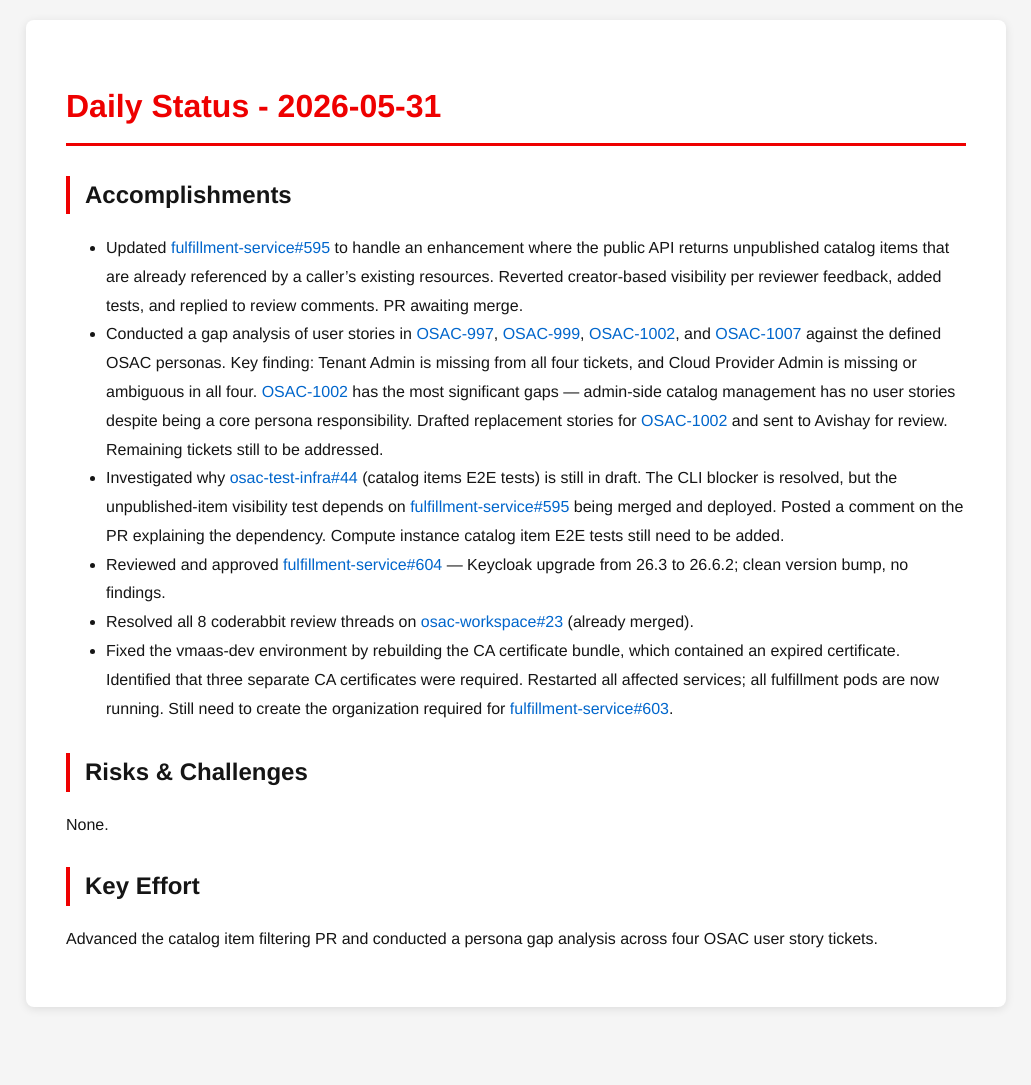
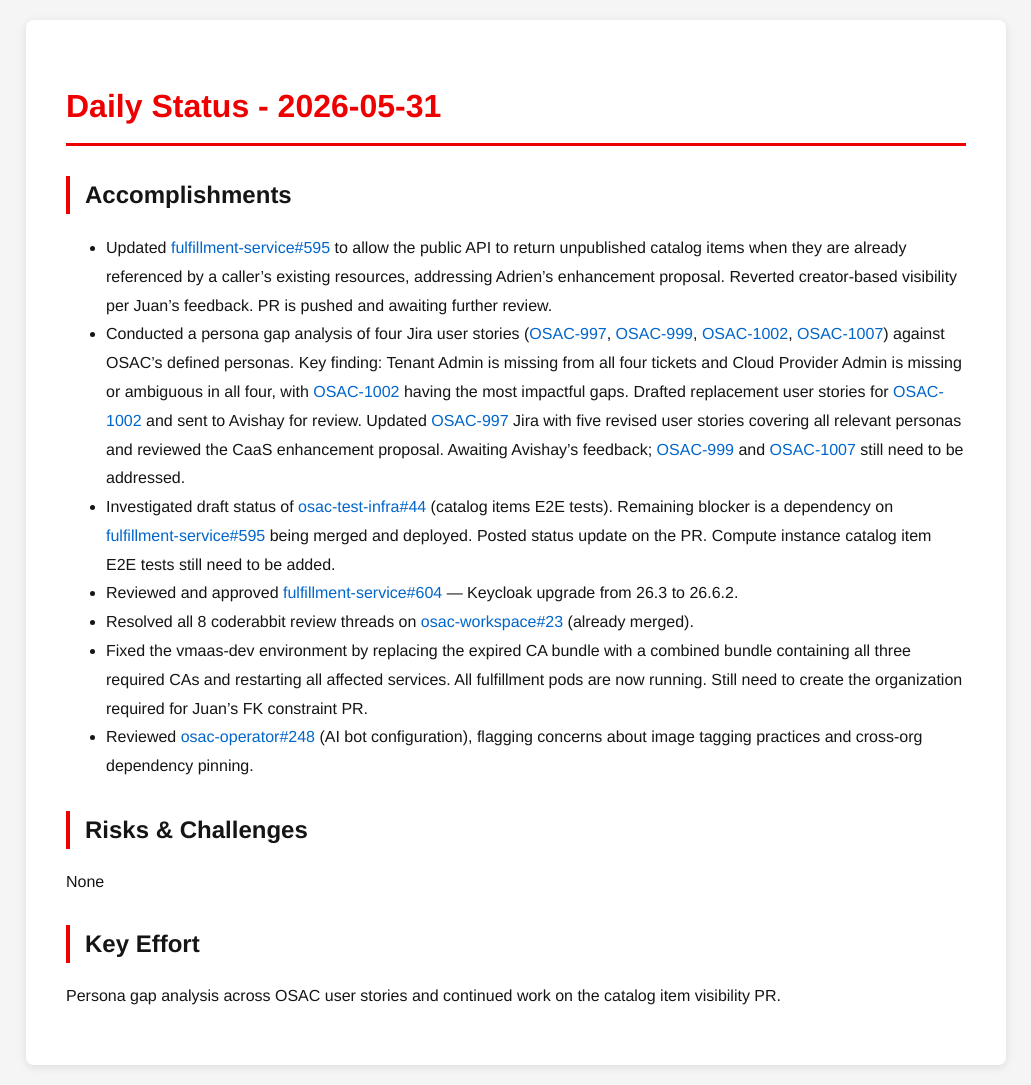
Before and after one commit to tzvatot/daily-status, a Jekyll site: the page built from 2026-05-31.md, in a window 1280 px wide. Shown: the whole page, without its empty margins (124-1155 px from the left). Built offline with Jekyll 4.4.1, drawn with Linux system fonts in a browser that asks for light colours; before the commit the page ends 1027 px from its top, so only the background shows below that.

Commit message:
Daily status update - 2026-05-31

```diff
--- a/2026-05-31.md
+++ b/2026-05-31.md
@@ -7,15 +7,16 @@
 # Daily Status - 2026-05-31
 
 ## Accomplishments
-- Updated [fulfillment-service#595](https://github.com/osac-project/fulfillment-service/pull/595) to handle an enhancement where the public API returns unpublished catalog items that are already referenced by a caller's existing resources. Reverted creator-based visibility per reviewer feedback, added tests, and replied to review comments. PR awaiting merge.
-- Conducted a gap analysis of user stories in [OSAC-997](https://redhat.atlassian.net/browse/OSAC-997), [OSAC-999](https://redhat.atlassian.net/browse/OSAC-999), [OSAC-1002](https://redhat.atlassian.net/browse/OSAC-1002), and [OSAC-1007](https://redhat.atlassian.net/browse/OSAC-1007) against the defined OSAC personas. Key finding: Tenant Admin is missing from all four tickets, and Cloud Provider Admin is missing or ambiguous in all four. [OSAC-1002](https://redhat.atlassian.net/browse/OSAC-1002) has the most significant gaps — admin-side catalog management has no user stories despite being a core persona responsibility. Drafted replacement stories for [OSAC-1002](https://redhat.atlassian.net/browse/OSAC-1002) and sent to Avishay for review. Remaining tickets still to be addressed.
-- Investigated why [osac-test-infra#44](https://github.com/osac-project/osac-test-infra/pull/44) (catalog items E2E tests) is still in draft. The CLI blocker is resolved, but the unpublished-item visibility test depends on [fulfillment-service#595](https://github.com/osac-project/fulfillment-service/pull/595) being merged and deployed. Posted a comment on the PR explaining the dependency. Compute instance catalog item E2E tests still need to be added.
-- Reviewed and approved [fulfillment-service#604](https://github.com/osac-project/fulfillment-service/pull/604) — Keycloak upgrade from 26.3 to 26.6.2; clean version bump, no findings.
+- Updated [fulfillment-service#595](https://github.com/osac-project/fulfillment-service/pull/595) to allow the public API to return unpublished catalog items when they are already referenced by a caller's existing resources, addressing Adrien's enhancement proposal. Reverted creator-based visibility per Juan's feedback. PR is pushed and awaiting further review.
+- Conducted a persona gap analysis of four Jira user stories ([OSAC-997](https://redhat.atlassian.net/browse/OSAC-997), [OSAC-999](https://redhat.atlassian.net/browse/OSAC-999), [OSAC-1002](https://redhat.atlassian.net/browse/OSAC-1002), [OSAC-1007](https://redhat.atlassian.net/browse/OSAC-1007)) against OSAC's defined personas. Key finding: Tenant Admin is missing from all four tickets and Cloud Provider Admin is missing or ambiguous in all four, with [OSAC-1002](https://redhat.atlassian.net/browse/OSAC-1002) having the most impactful gaps. Drafted replacement user stories for [OSAC-1002](https://redhat.atlassian.net/browse/OSAC-1002) and sent to Avishay for review. Updated [OSAC-997](https://redhat.atlassian.net/browse/OSAC-997) Jira with five revised user stories covering all relevant personas and reviewed the CaaS enhancement proposal. Awaiting Avishay's feedback; [OSAC-999](https://redhat.atlassian.net/browse/OSAC-999) and [OSAC-1007](https://redhat.atlassian.net/browse/OSAC-1007) still need to be addressed.
+- Investigated draft status of [osac-test-infra#44](https://github.com/osac-project/osac-test-infra/pull/44) (catalog items E2E tests). Remaining blocker is a dependency on [fulfillment-service#595](https://github.com/osac-project/fulfillment-service/pull/595) being merged and deployed. Posted status update on the PR. Compute instance catalog item E2E tests still need to be added.
+- Reviewed and approved [fulfillment-service#604](https://github.com/osac-project/fulfillment-service/pull/604) — Keycloak upgrade from 26.3 to 26.6.2.
 - Resolved all 8 coderabbit review threads on [osac-workspace#23](https://github.com/osac-project/osac-workspace/pull/23) (already merged).
-- Fixed the vmaas-dev environment by rebuilding the CA certificate bundle, which contained an expired certificate. Identified that three separate CA certificates were required. Restarted all affected services; all fulfillment pods are now running. Still need to create the organization required for [fulfillment-service#603](https://github.com/osac-project/fulfillment-service/pull/603).
+- Fixed the vmaas-dev environment by replacing the expired CA bundle with a combined bundle containing all three required CAs and restarting all affected services. All fulfillment pods are now running. Still need to create the organization required for Juan's FK constraint PR.
+- Reviewed [osac-operator#248](https://github.com/osac-project/osac-operator/pull/248) (AI bot configuration), flagging concerns about image tagging practices and cross-org dependency pinning.
 
 ## Risks & Challenges
-None.
+None
 
 ## Key Effort
-Advanced the catalog item filtering PR and conducted a persona gap analysis across four OSAC user story tickets.
+Persona gap analysis across OSAC user stories and continued work on the catalog item visibility PR.
```
